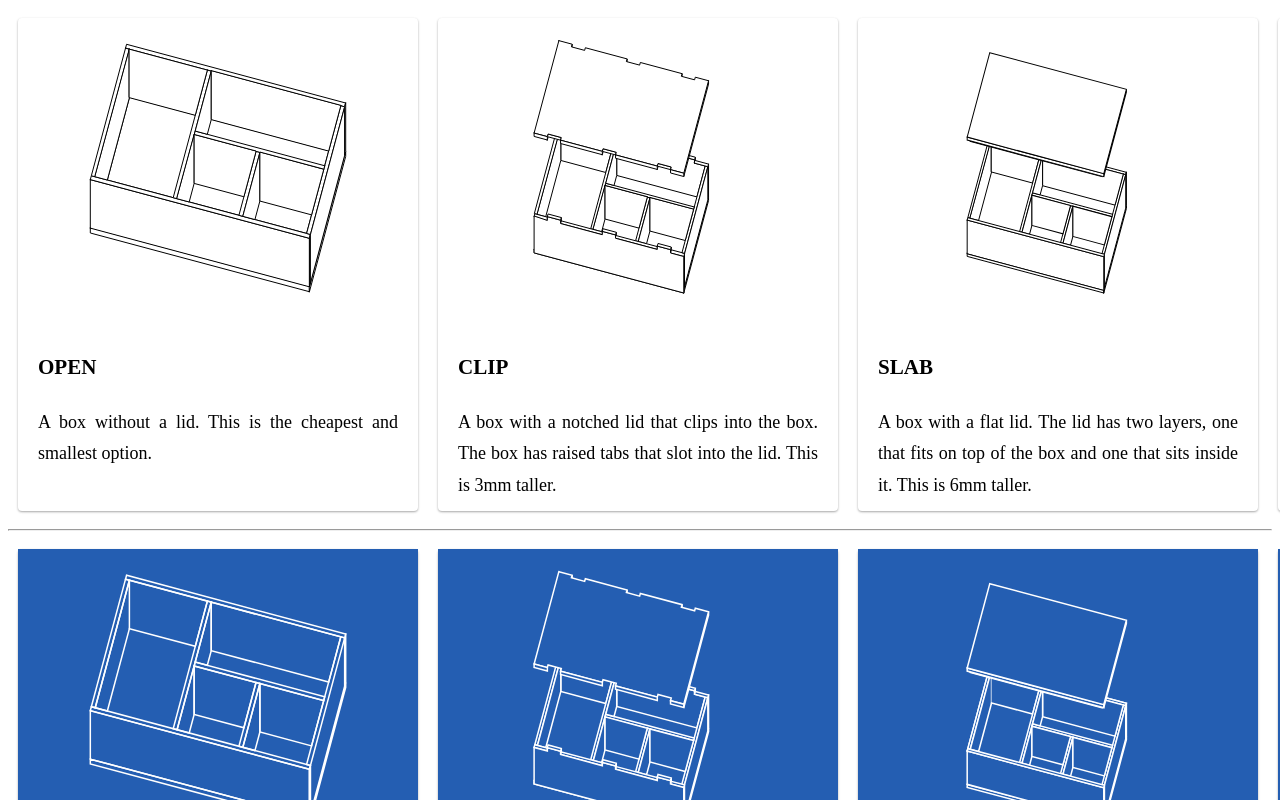
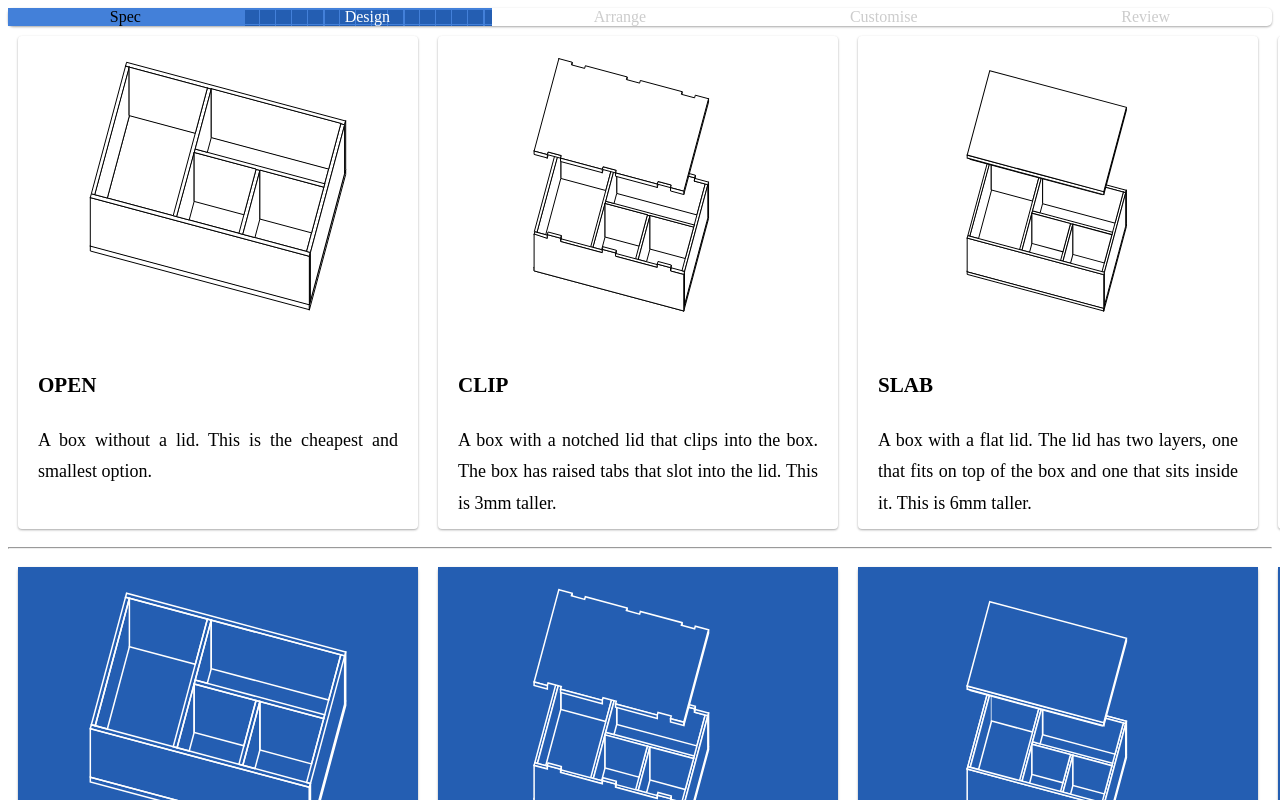
Before and after one commit to wabradshaw/boxforge, an Angular app in the folder web/: page / in a window 1280 px wide. Shown: the top 800 px of the page. Built offline with nearby package versions, Linux system fonts and the light colour scheme.

Commit message:
Added journeys

```diff
--- /dev/null
+++ b/web/src/_partials/_mixins.scss
@@ -0,0 +1,16 @@
+@import './_variables';
+
+@mixin graph-paper {
+    $big: 80px;
+    $small: 16px;
+    $big-line: 2px;
+    $small-line: 1px;
+
+    background-color: $blue;
+    background-size: $big $big, $big $big, $small $small, $small $small;
+    background-image:
+        linear-gradient(to right, $pale-blue $big-line, transparent $big-line),
+        linear-gradient(to bottom, $pale-blue $big-line, transparent $big-line),
+        linear-gradient(to right, $pale-blue $small-line, transparent $small-line),
+        linear-gradient(to bottom, $pale-blue $small-line, transparent $small-line);
+}
--- /dev/null
+++ b/web/src/_partials/_variables.scss
@@ -0,0 +1,13 @@
+// Named colours
+$blue: #245eb2;
+$pale-blue: #4380d9;
+
+// Semantic colour palette
+$selected-colour: $blue;
+$accent: $pale-blue;
+$boundary-colour: black;
+$disabled-colour: #ccc;
+
+// General settings
+$standard-shadow: 0 1px 3px rgba(0,0,0,0.12), 0 1px 2px rgba(0,0,0,0.24);
+$shadow: 0 14px 28px rgba(0,0,0,0.25), 0 10px 10px rgba(0,0,0,0.22);
--- a/web/src/app/app.component.html
+++ b/web/src/app/app.component.html
@@ -1,3 +1,4 @@
+<app-journey></app-journey>
 <div class="wrapper">
   <div class="grid-box">
       <div class="card">
--- a/web/src/app/app.component.scss
+++ b/web/src/app/app.component.scss
@@ -1,7 +1,5 @@
-$blue: #245eb2;
-$pale-blue: #4380d9;
-
-$shadow: 0 14px 28px rgba(0,0,0,0.25), 0 10px 10px rgba(0,0,0,0.22);
+@import '../_partials/_variables';
+@import '../_partials/_mixins';
 
 body {
     background-color: lightgray;
@@ -24,7 +22,7 @@ body {
         border-radius: 4px;
 
         background-color: white;
-        box-shadow: 0 1px 3px rgba(0,0,0,0.12), 0 1px 2px rgba(0,0,0,0.24);
+        box-shadow: $standard-shadow;
         transition: all 0.3s cubic-bezier(.25,.8,.25,1);
 
         &:hover {
@@ -84,18 +82,7 @@ body {
 }
 
 .graph-paper {
-    $big: 80px;
-    $small: 16px;
-    $big-line: 2px;
-    $small-line: 1px;
-
-    background-color: $blue;
-    background-size: $big $big, $big $big, $small $small, $small $small;
-    background-image:
-        linear-gradient(to right, $pale-blue $big-line, transparent $big-line),
-        linear-gradient(to bottom, $pale-blue $big-line, transparent $big-line),
-        linear-gradient(to right, $pale-blue $small-line, transparent $small-line),
-        linear-gradient(to bottom, $pale-blue $small-line, transparent $small-line);
+    @include graph-paper
 }
 
 .card:hover .lid.telescope {
--- a/web/src/app/app.module.ts
+++ b/web/src/app/app.module.ts
@@ -3,6 +3,7 @@ import { BrowserModule } from '@angular/platform-browser';
 
 import { AppRoutingModule } from './app-routing.module';
 import { AppComponent } from './app.component';
+import { JourneyComponent } from './journey/journey.component';
 
 @NgModule({
   declarations: [
@@ -10,7 +11,8 @@ import { AppComponent } from './app.component';
   ],
   imports: [
     BrowserModule,
-    AppRoutingModule
+    AppRoutingModule,
+    JourneyComponent
   ],
   providers: [],
   bootstrap: [AppComponent]
--- /dev/null
+++ b/web/src/app/journey/journey-banner/journey-banner.component.scss
@@ -0,0 +1,18 @@
+@import '../../../_partials/_variables';
+
+.journey-banner {
+    display: flex;
+    width: 100%;
+    min-height: 1em;
+    border-radius: 5px;
+    box-shadow: $standard-shadow;
+
+    div {
+        display: flex;
+        align-items: center;
+        justify-content: center;
+
+        flex-grow:1;
+        padding: 0px 10px;
+    }
+}
--- /dev/null
+++ b/web/src/app/journey/journey-banner/journey-banner.component.ts
@@ -0,0 +1,19 @@
+import { Component, Input } from '@angular/core';
+import { CommonModule } from '@angular/common';
+
+import { Journey } from '../journey';
+
+@Component({
+  selector: 'app-journey-banner',
+  standalone: true,
+  imports: [CommonModule],
+  template: `
+    <div class='journey-banner'>
+      <div *ngFor="let stage of journey.list()" [ngClass]="stage.state">{{ stage.name }}</div>
+    </div>
+  `,
+  styleUrls: ['./journey-banner.component.scss']
+})
+export class JourneyBannerComponent {
+  @Input() journey!: Journey;
+}
--- /dev/null
+++ b/web/src/app/journey/journey-stage.ts
@@ -0,0 +1,4 @@
+export interface JourneyStage {
+    name: string;
+    state: 'selected' | 'available' | 'disabled';
+}
--- /dev/null
+++ b/web/src/app/journey/journey.component.ts
@@ -0,0 +1,30 @@
+import { Component } from '@angular/core';
+import { CommonModule } from '@angular/common';
+
+import { JourneyBannerComponent } from './journey-banner/journey-banner.component';
+
+import { Journey } from './journey';
+
+/**
+ * The main business journey for designing a box. This includes all of the steps in the journey:
+ * 1. Specification - Choosing what the box will be made out of, and any constraints
+ * 2. Compartments - Choose what will go in the box.
+ * 3. Arrange - Choose how the compartments should be arranged.
+ * 4. Customise - Add notches and engravings.
+ * 5. Download - Get the finished box.
+ * In the future, steps for reviewing / purchasing etc could be added.
+ */
+@Component({
+  selector: 'app-journey',
+  standalone: true,
+  imports: [CommonModule, JourneyBannerComponent],
+  template: `
+    <div>
+      <app-journey-banner [journey]="journey"/>
+    </div>
+  `,
+  styleUrls: ['./journey.component.scss']
+})
+export class JourneyComponent {
+  readonly journey = new Journey();
+}
--- /dev/null
+++ b/web/src/app/journey/journey.ts
@@ -0,0 +1,36 @@
+import { JourneyStage } from "./journey-stage";
+
+/**
+ * The main business journey for designing a box. This includes all of the steps in the journey:
+ * 1. Specification - Choosing what the box will be made out of, and any constraints
+ * 2. Compartments - Choose what will go in the box.
+ * 3. Arrange - Choose how the compartments should be arranged.
+ * 4. Customise - Add notches and engravings.
+ * 5. Download - Get the finished box.
+ * In the future, steps for reviewing / purchasing etc could be added.
+ */
+export class Journey {
+    readonly specification: JourneyStage;
+    readonly compartmentDesign: JourneyStage;
+    readonly arrangement: JourneyStage;
+    readonly customisation: JourneyStage;
+    readonly review: JourneyStage;
+
+    constructor(
+        specification?: JourneyStage,
+        compartmentDesign?: JourneyStage,
+        arrangement?: JourneyStage,
+        customisation?: JourneyStage,
+        review?: JourneyStage,
+    ) {
+        this.specification = specification || { name: 'Spec', state: 'available' };
+        this.compartmentDesign = compartmentDesign || { name: 'Design', state: 'selected' };
+        this.arrangement = arrangement || { name: 'Arrange', state: 'disabled' };
+        this.customisation = customisation || { name: 'Customise', state: 'disabled' };
+        this.review = review || { name: 'Review', state: 'disabled' };
+    }
+
+    list(): JourneyStage[] {
+        return [this.specification, this.compartmentDesign, this.arrangement, this.customisation, this.review];
+    }
+}
--- a/web/src/styles.scss
+++ b/web/src/styles.scss
@@ -1 +1,21 @@
-/* You can add global styles to this file, and also import other style files */
+@import './_partials/_variables';
+@import './_partials/_mixins';
+
+.selected {
+    @include graph-paper;
+    color: white;
+}
+
+.disabled {
+    cursor: not-allowed;
+    color: $disabled-colour;
+}
+
+.available {
+    cursor: pointer;
+    background-color: $pale-blue;
+    &:hover {
+        background-color: $blue;
+        color: white
+    }
+}
```
Also changed, not shown: web/src/app/journey/journey.component.scss (added).
